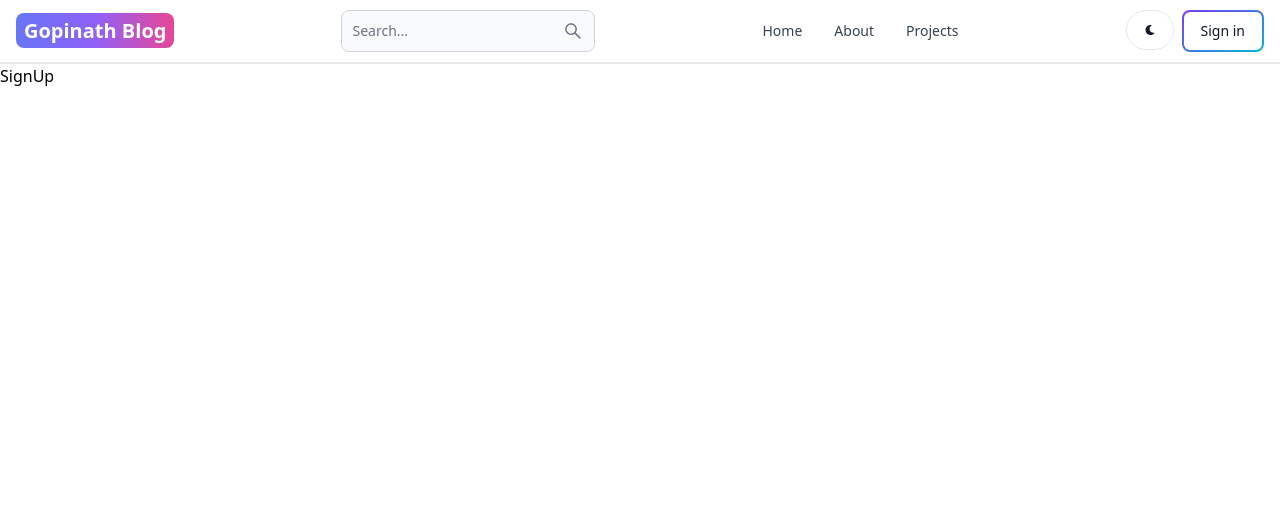
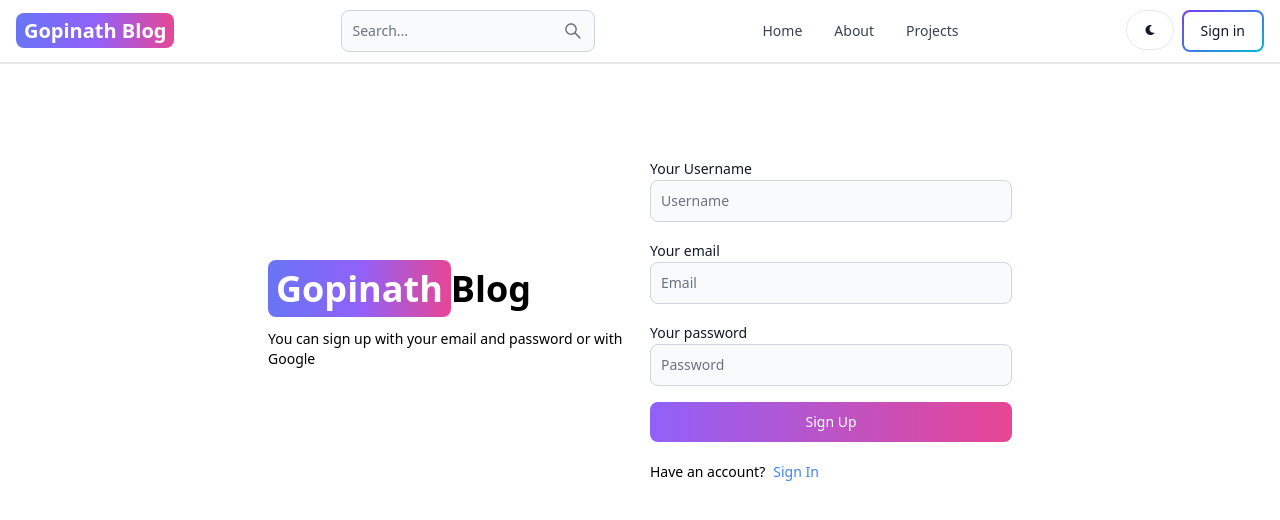
Before and after one commit to gopinathvarad/mern-blog, a React (Vite) app in the folder client/: page /sign-up in a window 1280 px wide. Shown: the top 520 px of the page. Built offline with nearby package versions, Linux system fonts and the light colour scheme.

Commit message:
create sign up page UI

```diff
--- a/client/src/pages/SignUp.jsx
+++ b/client/src/pages/SignUp.jsx
@@ -1,7 +1,62 @@
-
+import { Button, Label, TextInput } from "flowbite-react";
+import { Link } from "react-router-dom";
 
 export default function SignUp() {
   return (
-    <div>SignUp</div>
+    <div className="min-h-screen mt-20" >
+    <div className="flex p-3 max-w-3xl mx-auto flex-col md:flex-row md:items-center gap-5">
+    {/* left */}
+    <div className="flex-1">
+    <Link to="/" className='font-bold dark:text-white text-4xl'>
+    <span className="px-2 py-1 bg-gradient-to-r from-indigo-500 via-purple-500 to-pink-500 rounded-lg text-white"> Gopinath</span>
+    Blog
+</Link>
+
+<p className="text-sm mt-5">
+  You can sign up with your email and password or with Google
+</p>
+</div>
+{/* right */}
+<div className="flex-1">
+<form className="flex flex-col gap-4">
+  <div >
+<Label value="Your Username"/>
+<TextInput
+type="text"
+placeholder="Username"
+id="username" />
+  </div>
+
+  <div >
+<Label value="Your email"/>
+<TextInput
+type="text"
+placeholder="Email"
+id="email" />
+  </div>
+
+  <div >
+<Label value="Your password"/>
+<TextInput
+type="text"
+placeholder="Password"
+id="password" />
+  </div>
+
+<Button gradientDuoTone="purpleToPink" type="submit">
+Sign Up
+</Button>
+
+
+</form>
+<div className="flex gap-2 text-sm mt-5">
+  <span>Have an account?</span>
+  <Link to="/sign-in" className="text-blue-500">
+Sign In
+  </Link>
+</div>
+</div>
+    </div>
+    </div>
   )
 }
```
